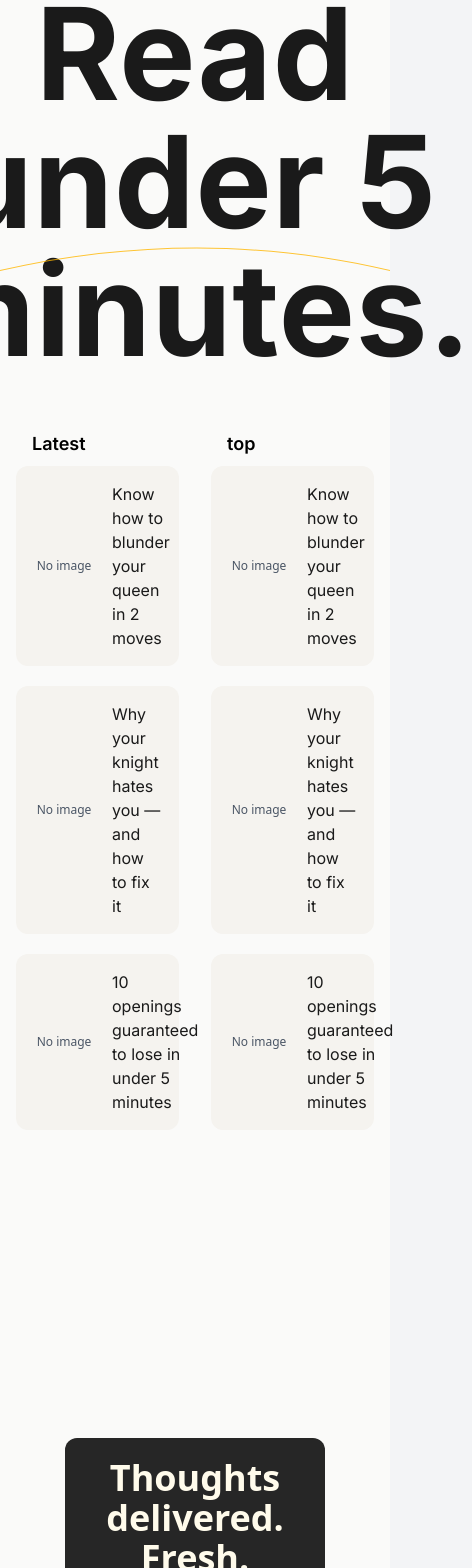
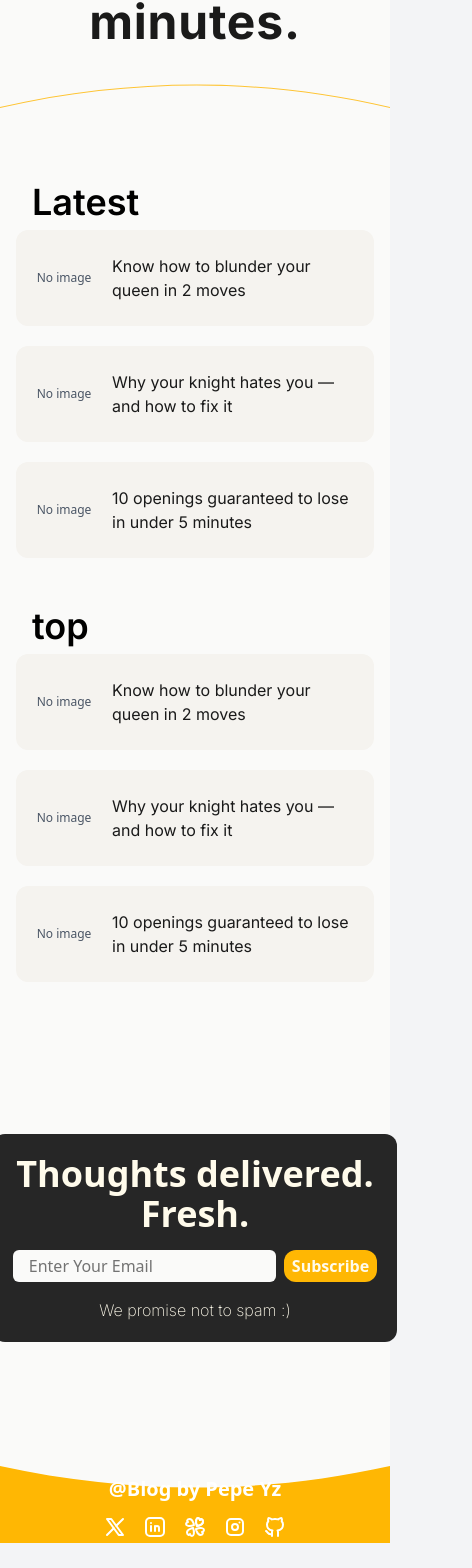
Before and after one commit to heyavanindra/scriblix-pro, a React (Vite) app in the folder frontend/: page / in a window 390 px wide. Shown: the part 170-1738 px from the top of the page, 472 px wide, since content can reach past the window. After the commit the page ends 1713 px from the top, so only its background shows below. Built offline with nearby package versions, Linux system fonts and the light colour scheme; a web font is replaced by a local one.

Commit message:
home page completed

```diff
--- a/frontend/src/components/Navbar.tsx
+++ b/frontend/src/components/Navbar.tsx
@@ -39,7 +39,7 @@ const Navbar = ({ className }: NavbarProps) => {
 
       {/* Right: Search + Subscribe */}
       <div className="flex gap-x-5 z-50">
-        <button className="bg-accent px-4 font-bold font-body rounded-full text-primary-text">
+        <button className="bg-accent max-lg:hidden px-4 font-bold font-body rounded-full text-primary-text">
           Subscribe
         </button>
         <img src='/search.svg' className="w-6 h-6" alt="" />
--- /dev/null
+++ b/frontend/src/components/footer.tsx
@@ -0,0 +1,36 @@
+import {
+  IconBrand4chan,
+  IconBrandGithub,
+  IconBrandInstagram,
+  IconBrandLinkedin,
+  IconBrandX,
+} from "@tabler/icons-react";
+
+const Footer = () => {
+  return (
+    <div className="relative w-full bg-main overflow-hidden">
+      {/* Background Image */}
+      <img
+        src="/arc-footer.svg"
+        alt=""
+        className="w-full max-w-[1950px] mx-auto"
+      />
+
+      {/* Centered Content */}
+      <div className="absolute inset-1 flex flex-col items-center justify-center max-lg:justify-end px-4 lg:py-8 gap-y-3 md:gap-y-6">
+        <h2 className="text-white font-semibold text-xl sm:text-2xl md:text-4xl text-center">
+          @Blog by Pepe Yz
+        </h2>
+        <div className="flex gap-x-4 text-white text-2xl">
+          <IconBrandX />
+          <IconBrandLinkedin />
+          <IconBrand4chan />
+          <IconBrandInstagram />
+          <IconBrandGithub />
+        </div>
+      </div>
+    </div>
+  );
+};
+
+export default Footer;
--- a/frontend/src/components/latest-blogs.tsx
+++ b/frontend/src/components/latest-blogs.tsx
@@ -43,10 +43,10 @@ const LatestBlogs = () => {
   ];
 
   return (
-    <section className="px-4 py-8 lg:mt-50">
-      <div className="grid grid-cols-2 gap-x-8">
+    <section className="px-4 py-8 mt-20 lg:mt-50 ">
+      <div className="grid grid-cols-2 max-md:grid-cols-1 gap-x-8 max-lg:gap-y-10">
         <div>
-          <h2 className="font-semibold font-body text-lg px-4 py-2">Latest</h2>
+          <h2 className="font-semibold font-body text-lg px-4 py-2 max-lg:text-4xl">Latest</h2>
           <div className="flex flex-col gap-y-5">
             {blogs.slice(0, 3).map((blog, idx) => (
               <Card key={idx} title={blog.title} src={blog.src}></Card>
@@ -54,7 +54,7 @@ const LatestBlogs = () => {
           </div>
         </div>
         <div>
-          <h2 className="font-semibold font-body text-lg px-4 py-2">top</h2>
+          <h2 className="font-semibold font-body text-lg px-4 py-2 max-lg:text-4xl">top</h2>
            <div className="flex flex-col gap-y-5">
             {blogs.slice(0, 3).map((blog, idx) => (
               <Card key={idx} title={blog.title} src={blog.src}></Card>
--- a/frontend/src/components/subscribe-card.tsx
+++ b/frontend/src/components/subscribe-card.tsx
@@ -1,7 +1,7 @@
 
 const SubscribeCard = () => {
   return (
-    <div className=" flex bg-neutral-800 w-2/3 items-center p-5 rounded-xl text-amber-50 flex-col gap-y-4">
+    <div className=" flex bg-neutral-800  max-lg:mx-5 items-center p-5 rounded-xl text-amber-50 flex-col gap-y-4">
         <h2 className="text-center font-semibold text-4xl">Thoughts delivered. Fresh.</h2>
         <div className="flex gap-x-2">
             <input type="email" placeholder="Enter Your Email" className="bg-main rounded-md placeholder:text-neutral-500 px-4" />
--- a/frontend/src/pages/Home.tsx
+++ b/frontend/src/pages/Home.tsx
@@ -1,4 +1,5 @@
 import Container from "../components/container";
+import Footer from "../components/footer";
 import LatestBlogs from "../components/latest-blogs";
 import SubscribeCard from "../components/subscribe-card";
 
@@ -6,12 +7,12 @@ const Home = () => {
   return (
     <Container className="">
       <div className="relative flex  font-style flex-col items-center   min-h-screen bg-main ">
-        <div className="mt-40 text-center tracking-wider">
-          <h1 className="text-9xl text-primary-text font-bold  font-body mb-4 ">
+        <div className="mt-40 max-lg:mt-30 text-center tracking-wider">
+          <h1 className="text-9xl max-lg:text-5xl max-xl:text-7xl text-primary-text font-bold  font-body mb-4 ">
             Read under 5 minutes.
           </h1>
         </div>
-        <div className="absolute top-[30%] left-1/2 -translate-x-1/2 -z-0 w-full overflow-hidden">
+        <div className="absolute top-[30%] max-lg:top-[20%] left-1/2 -translate-x-1/2 -z-0 w-full overflow-hidden">
           <img
             src="/arc.svg"
             alt="Arc Background"
@@ -21,9 +22,10 @@ const Home = () => {
 
         <LatestBlogs></LatestBlogs>
       </div>
-      <div className="h-200 w-full bg-main flex items-center justify-center">
+      <div className="max-lg:py-30 lg:pb-50 w-full bg-main flex items-center justify-center">
         <SubscribeCard></SubscribeCard>
       </div>
+      <Footer></Footer>
     </Container>
   );
 };
```
Also changed, not shown: frontend/public/arc-footer.svg (added).
